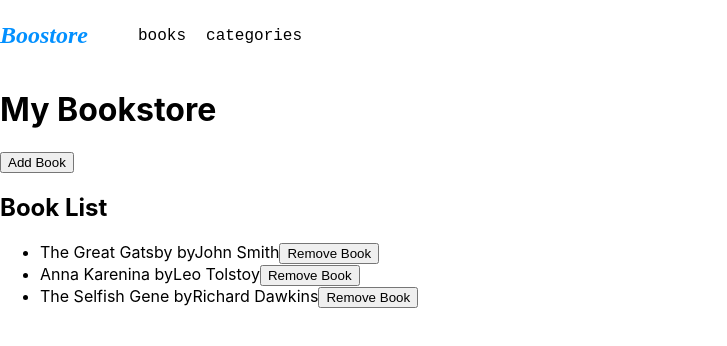
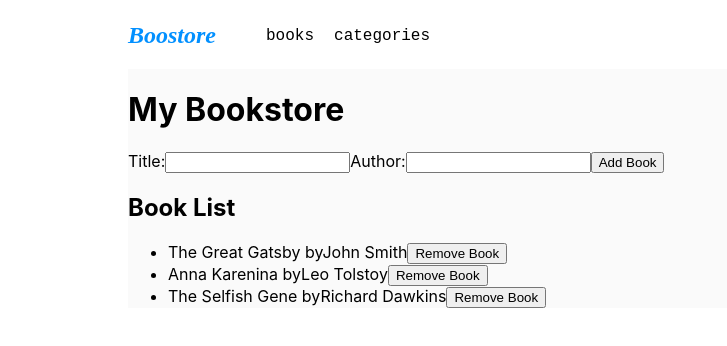
Before and after one commit to paulshaun-kdtk/React_Book_Store, a React (Create React App) app: page /books in a window 1280 px wide. Shown: the top 346 px of the page, without its empty margins (0-727 px from the left). Built offline with nearby package versions, Linux system fonts and the light colour scheme.

Commit message:
Form Addition

```diff
--- a/src/components/Books.js
+++ b/src/components/Books.js
@@ -1,29 +1,59 @@
-import React from 'react';
+import React, { useState } from 'react';
 import { useDispatch } from 'react-redux';
 import { addBook } from '../redux/books/booksSlice';
 import BookList from './BooksList';
 import Header from './Header';
+import './Main.css';
 
 // end imports
 
 const App = () => {
   const dispatch = useDispatch();
 
+  const [book, setBook] = useState({
+    title: '',
+    author: '',
+  });
+
+  const handleChange = (e) => {
+    const { name, value } = e.target;
+    setBook({ ...book, [name]: value });
+  };
+
   const handleAddBook = () => {
     const newBook = {
       item_id: `item${Date.now()}`,
-      title: 'New Book',
-      author: 'Unknown Author',
+      title: book.title,
+      author: book.author,
       category: 'Fiction',
     };
     dispatch(addBook(newBook));
+    setBook({ title: '', author: '' });
   };
 
   return (
-    <div>
+    <div className="Container">
       <Header />
       <h1>My Bookstore</h1>
-      <button type="button" onClick={handleAddBook}> Add Book</button>
+      <span>
+        Title:
+        <input
+          type="text"
+          name="title"
+          value={book.title}
+          onChange={handleChange}
+        />
+      </span>
+      <span>
+        Author:
+        <input
+          type="text"
+          name="author"
+          value={book.author}
+          onChange={handleChange}
+        />
+      </span>
+      <button type="button" onClick={handleAddBook}>Add Book</button>
       <BookList />
     </div>
   );
--- a/src/components/BooksList.js
+++ b/src/components/BooksList.js
@@ -9,7 +9,7 @@ const BookList = () => {
   const dispatch = useDispatch();
 
   const handleRemoveBook = (id) => {
-    dispatch(removeBook({ index: id }));
+    dispatch(removeBook({ item_id: id }));
   };
 
   return (
```
Also changed, not shown: 1 other file (tests, documents, lock files or other folders).
